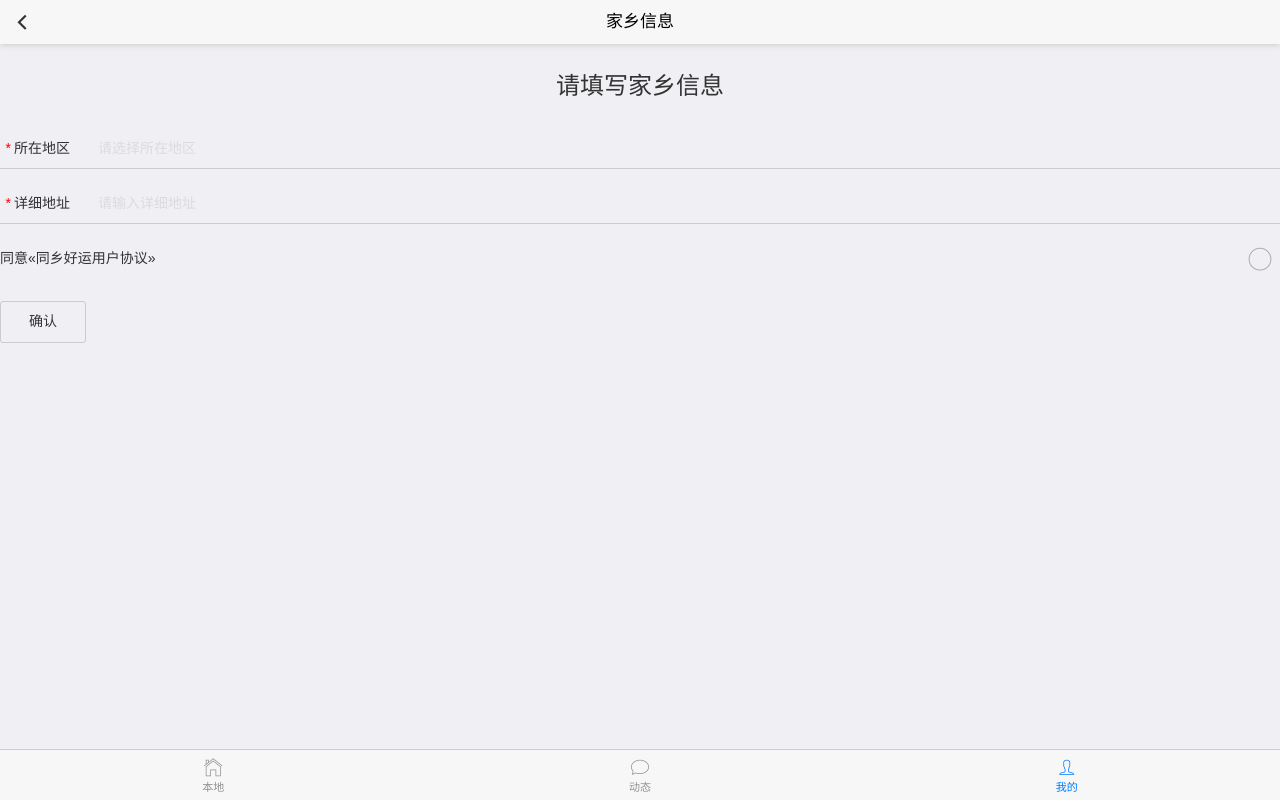
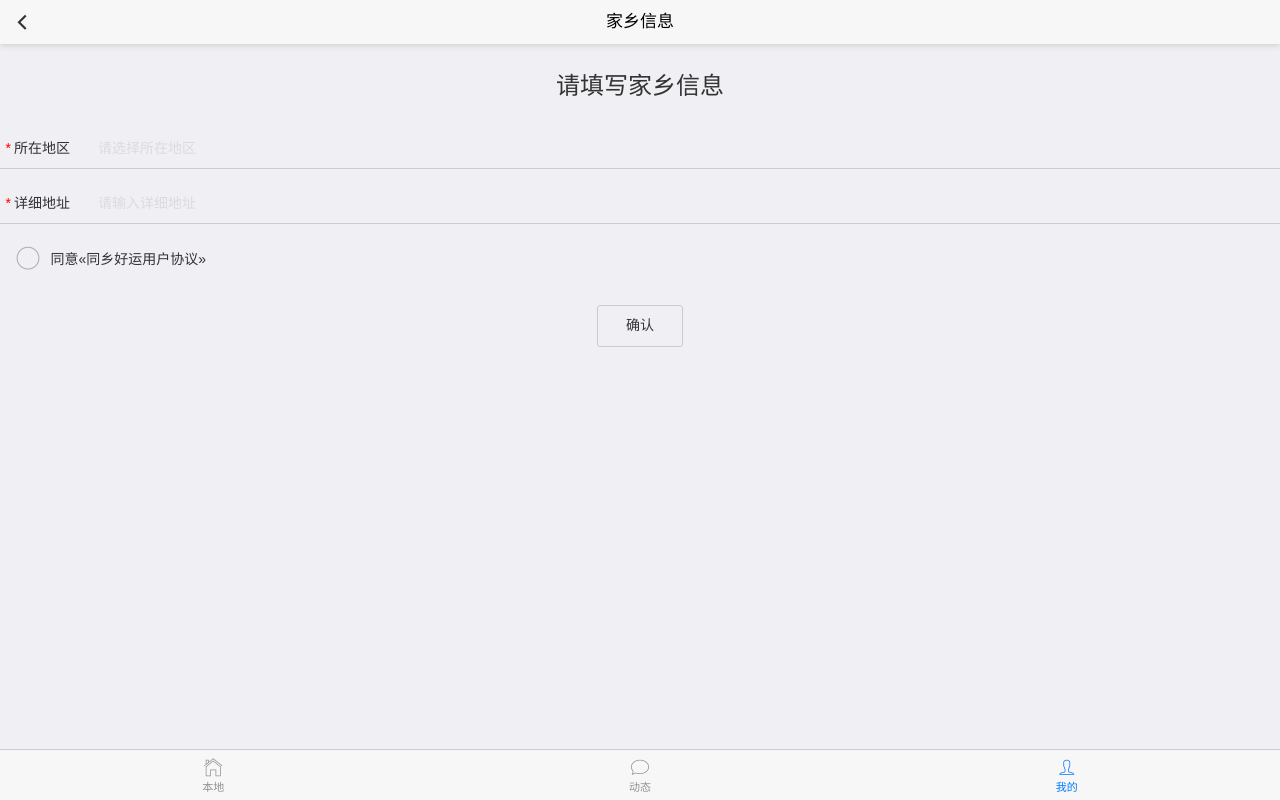
Before and after one commit to xinjie-just/txhy-wx, a plain HTML site: page hometown.html in a window 1280 px wide. Drawn offline with nearby package versions, Linux system fonts and the light colour scheme.

Commit message:
优化家乡信息页面

```diff
--- a/hometown.html
+++ b/hometown.html
@@ -35,16 +35,16 @@
     	<div class="mui-content">
     		<h1 class="hometown-heading">请填写家乡信息</h1>
 			<form action="" method="post" id="adviseForm" class="hometown-form">
-			    <div class="area" id="areaContainer">
+			    <div class="input-div area" id="areaContainer">
 			        <label for="area" class="required">所在地区</label>
 			    	<input type="text" id="area" name="area" class="mui-input-clear" readonly="readonly" placeholder="请选择所在地区">
 			    </div>
-			    <div class="address">
+			    <div class="input-div address">
 			        <label for="address" class="required">详细地址</label>
 			        <input type="text" id="address" name="address" class="mui-input-clear mui-input-speech" placeholder="请输入详细地址">
 			    </div>
-				<div class="mui-checkbox protocol">
-				  	<input name="protocol" value="Item 1" type="checkbox">
+				<div class="mui-checkbox mui-left protocol">
+				  	<input name="protocol" type="checkbox">
 				  	<span>同意&laquo;<a href="#" title="同乡好运用户协议">同乡好运用户协议</a>&raquo;</span>
 				</div>
 			    <div class="mui-button-row hometown-handle">
--- a/styles/txhy.scss
+++ b/styles/txhy.scss
@@ -79,19 +79,19 @@
     text-align: center;
 }
 .hometown-form {
+    $height: 40px;
     margin-top: 2rem;
     > div {
+        margin-bottom: 15px;
+        @extend .clearfix;
+        &.input-div {
             border-bottom: 1px solid #ccc;
-        margin-bottom: 15px;
-        display: -webkit-flex;
-        display: flex;
-        height: 40px;
-        line-height: 39px;
-        -webkit-flex-direction: row;
-                flex-direction: row;
-        -webkit-align-items: center;
-                align-items: center;
+            height: $height;
+            line-height: $height - 1;
             label {
+                display: block;
+                float: left;
+                width: 6em;
                 height: 39px;
                 line-height: 39px;
                 font-size: 14px;
@@ -109,11 +109,12 @@
                 }
             }
             input {
+                display: block;
+                float: left;
+                width: calc(100% - 6em);
                 border: none;
                 height: 39px;
                 line-height: 39px;
-            -webkit-flex: 1;
-            flex: 1;
                 font-size: $font-size;
                 color: #ccc;
                 background-color: transparent;
@@ -124,15 +125,29 @@
                     color: $text-color;
                 }
             }
-        &.hometown-handle {
+        }
+    }
+    .hometown-handle {
         margin-top: 1.5rem;
-            border-bottom: none;
         .hometown-submit {
             padding: 10px 28px;
         }
     }
-        &.protocol {
-            border-bottom: none;
+    .protocol {
+        @extend .clearfix;
+        height: $height;
+        line-height: $height;
+        padding-right: 1em;
+        padding-left: 1em;
+        font-size: 14px;
+        input[type='checkbox'] {
+            top: 2px;
+            left: 1em;
+        }
+        span {
+            display: block;
+            float: left;
+            margin-left: 2.6em;
         }
     }
 }
```
Also changed, not shown: styles/txhy.css. Lines whose indentation alone changed are shown as unchanged.
